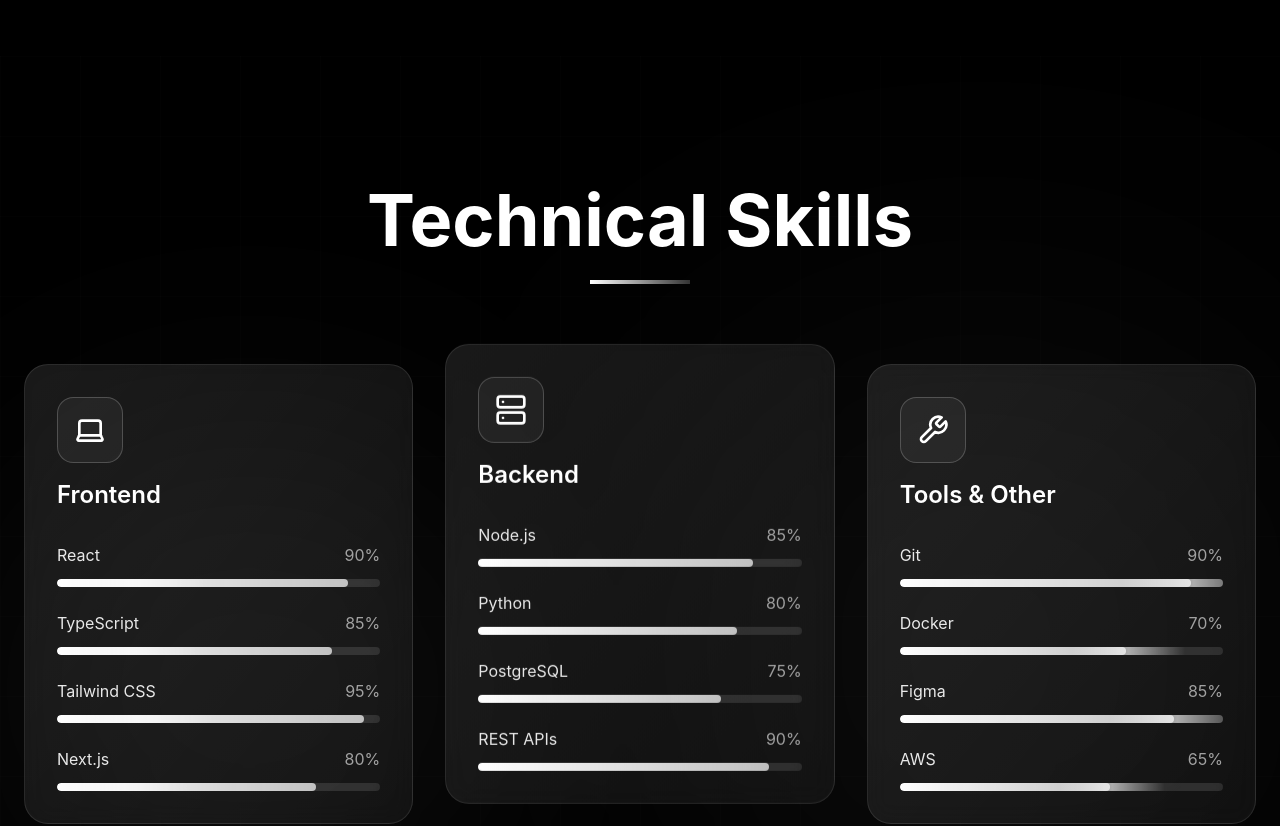
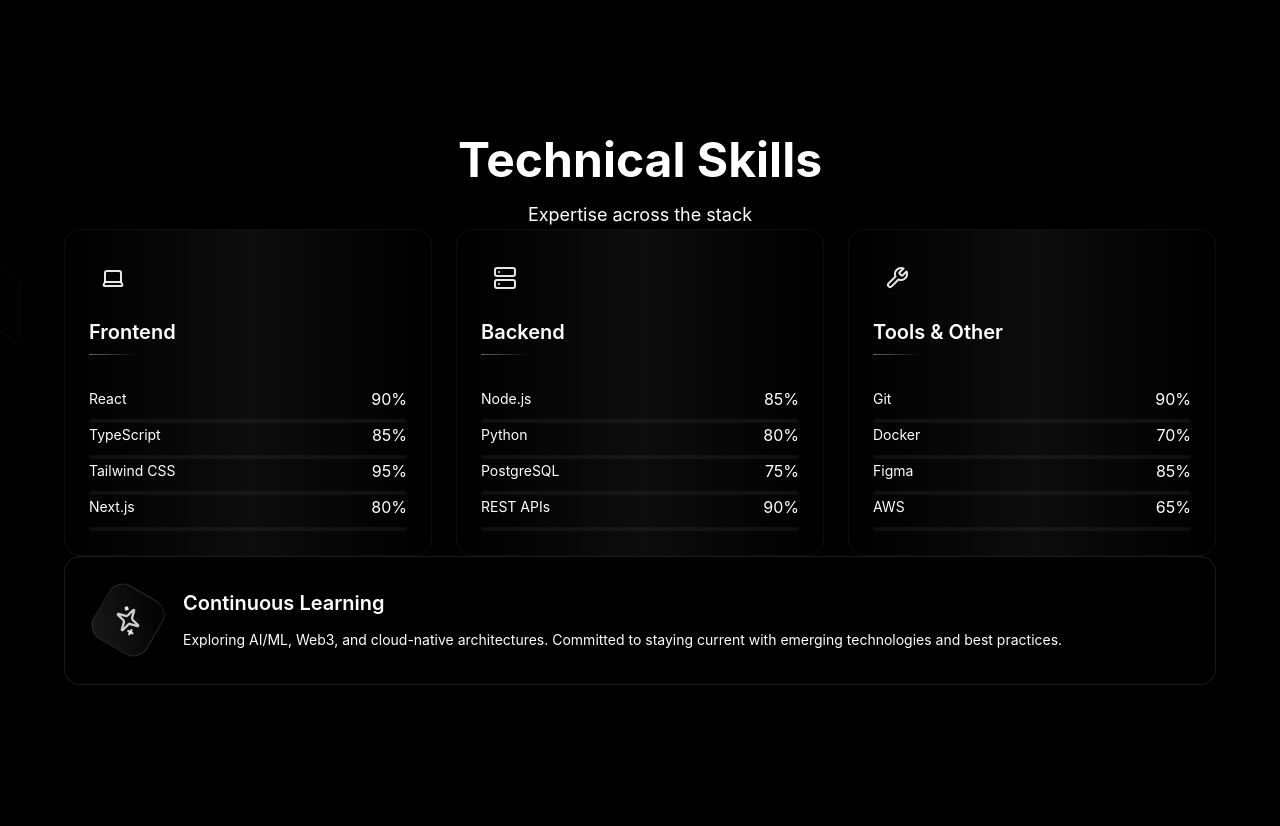
Before and after one commit to MendozaCPE/Portfolio, a React (Vite) app: page / in a window 1280 px wide. Shown: the part 1760-2586 px from the top of the page. Built offline with nearby package versions, Linux system fonts and the light colour scheme.

Commit message:
Skills Section Improve

```diff
--- a/src/components/Skills.tsx
+++ b/src/components/Skills.tsx
@@ -1,21 +1,12 @@
-import { motion, useScroll, useTransform } from 'motion/react';
-import { useRef } from 'react';
+import { motion } from 'motion/react';
 import { Laptop, Server, Wrench, Sparkles } from 'lucide-react';
 
 export function Skills() {
-  const ref = useRef(null);
-  const { scrollYProgress } = useScroll({
-    target: ref,
-    offset: ['start end', 'end start'],
-  });
-
-  const y = useTransform(scrollYProgress, [0, 1], [150, -150]);
-
     const skillCategories = [
         {
             category: 'Frontend',
             icon: Laptop,
-      color: 'from-blue-500/20 to-cyan-500/20',
+            color: 'from-blue-500 via-blue-600 to-cyan-500',
             skills: [
                 { name: 'React', level: 90 },
                 { name: 'TypeScript', level: 85 },
@@ -26,7 +17,7 @@
         {
             category: 'Backend',
             icon: Server,
-      color: 'from-green-500/20 to-emerald-500/20',
+            color: 'from-emerald-500 via-emerald-600 to-teal-500',
             skills: [
                 { name: 'Node.js', level: 85 },
                 { name: 'Python', level: 80 },
@@ -37,7 +28,7 @@
         {
             category: 'Tools & Other',
             icon: Wrench,
-      color: 'from-purple-500/20 to-pink-500/20',
+            color: 'from-violet-500 via-violet-600 to-purple-500',
             skills: [
                 { name: 'Git', level: 90 },
                 { name: 'Docker', level: 70 },
@@ -48,109 +39,103 @@
     ];
 
     return (
-    <section id="skills" ref={ref} className="min-h-screen py-32 px-6 relative overflow-hidden">
-      {/* Enhanced background elements */}
-      <div className="absolute top-1/4 right-0 w-[600px] h-[600px] bg-white/5 blur-[150px] rounded-full"></div>
-      <div className="absolute bottom-1/4 left-0 w-[500px] h-[500px] bg-white/5 blur-[130px] rounded-full"></div>
+        <section id="skills" className="min-h-screen py-20 px-4 relative bg-black overflow-hidden">
+            {/* Subtle background effects */}
+            <div className="absolute inset-0 bg-gradient-to-b from-black via-gray-900/10 to-black"></div>
+            <div className="absolute inset-0 bg-[radial-gradient(ellipse_at_center,rgba(120,120,120,0.1)_0%,transparent_70%)]"></div>
 
-      {/* Grid pattern */}
-      <div className="absolute inset-0 bg-[linear-gradient(rgba(255,255,255,0.02)_1px,transparent_1px),linear-gradient(90deg,rgba(255,255,255,0.02)_1px,transparent_1px)] bg-[size:80px_80px] opacity-50"></div>
-
-      <div className="max-w-7xl mx-auto relative z-10">
+            <div className="max-w-6xl mx-auto relative z-10">
+                {/* Header */}
                 <motion.div
-          initial={{ opacity: 0, x: -50 }}
-          whileInView={{ opacity: 1, x: 0 }}
-          viewport={{ once: true }}
-          transition={{ duration: 0.8 }}
-          className="mb-20 text-center"
+                    initial={{ opacity: 0, y: 20 }}
+                    whileInView={{ opacity: 1, y: 0 }}
+                    viewport={{ once: true, margin: "-100px" }}
+                    transition={{ duration: 0.6 }}
+                    className="mb-16 text-center"
                 >
-          <h2 className="text-5xl md:text-7xl mb-6">Technical Skills</h2>
-          <motion.div
-            initial={{ width: 0 }}
-            whileInView={{ width: '100px' }}
-            viewport={{ once: true }}
-            transition={{ duration: 0.8, delay: 0.2 }}
-            className="h-1 bg-gradient-to-r from-white to-white/20 mx-auto"
-          ></motion.div>
+                    <h2 className="text-4xl md:text-5xl font-light mb-4 tracking-tight">
+                        Technical Skills
+                    </h2>
+                    <p className="text-gray-400 text-lg font-light">
+                        Expertise across the stack
+                    </p>
                 </motion.div>
 
-        <div className="grid md:grid-cols-3 gap-8 mb-20">
+                {/* Skill Cards */}
+                <div className="grid md:grid-cols-3 gap-6 mb-16">
                     {skillCategories.map((category, categoryIndex) => (
                         <motion.div
                             key={category.category}
-              initial={{ opacity: 0, y: 50 }}
+                            initial={{ opacity: 0, y: 40 }}
                             whileInView={{ opacity: 1, y: 0 }}
                             viewport={{ once: true }}
-              transition={{ duration: 0.6, delay: categoryIndex * 0.2 }}
-              style={{ y: categoryIndex === 1 ? y : undefined }}
-              className="relative group"
+                            transition={{ duration: 0.5, delay: categoryIndex * 0.1 }}
+                            className="relative"
                         >
                             <motion.div
                                 whileHover={{
-                  scale: 1.03,
-                  rotateY: 5,
-                  boxShadow: '0 30px 60px rgba(255,255,255,0.15)'
+                                    y: -8,
+                                    transition: { duration: 0.2 }
                                 }}
-                transition={{ duration: 0.3 }}
-                className="border border-white/10 bg-gradient-to-br from-white/10 to-white/5 backdrop-blur-md rounded-3xl p-8 h-full relative overflow-hidden"
-                style={{ transformStyle: 'preserve-3d' }}
+                                className="relative h-full border border-white/5 bg-gradient-to-b from-white/[0.02] to-white/[0.01] backdrop-blur-sm rounded-2xl p-6 overflow-hidden group"
                             >
-                {/* Gradient overlay */}
-                <div className={`absolute inset-0 bg-gradient-to-br ${category.color} opacity-0 group-hover:opacity-100 transition-opacity duration-500`}></div>
+                                {/* Animated border gradient */}
+                                <div className="absolute inset-0 bg-gradient-to-r from-transparent via-white/5 to-transparent -translate-x-full group-hover:translate-x-full transition-transform duration-1000"></div>
 
-                {/* Icon header */}
+                                {/* Category header */}
                                 <div className="relative z-10 mb-8">
                                     <motion.div
-                    whileHover={{ rotate: 360, scale: 1.1 }}
-                    transition={{ duration: 0.6 }}
-                    className="inline-flex p-4 border border-white/20 bg-white/5 rounded-xl mb-4"
+                                        whileHover={{ rotate: 180, scale: 1.1 }}
+                                        transition={{ duration: 0.4 }}
+                                        className="inline-flex mb-4"
                                     >
-                    <category.icon size={32} />
+                                        <div className={`p-3 rounded-xl bg-gradient-to-br ${category.color} bg-opacity-10`}>
+                                            <category.icon size={24} className="text-white/90" />
+                                        </div>
                                     </motion.div>
-                  <h3 className="text-2xl">{category.category}</h3>
+                                    <h3 className="text-xl font-medium mb-2">{category.category}</h3>
+                                    <div className="h-px w-12 bg-gradient-to-r from-white/40 to-transparent"></div>
                                 </div>
 
-                {/* Skills list */}
-                <div className="space-y-6 relative z-10">
+                                {/* Skills with progress bars */}
+                                <div className="space-y-5 relative z-10">
                                     {category.skills.map((skill, skillIndex) => (
                                         <div key={skill.name}>
-                      <div className="flex justify-between mb-3">
-                        <span className="text-white/90">{skill.name}</span>
+                                            <div className="flex justify-between items-center mb-2">
+                                                <span className="text-sm font-light text-gray-300">{skill.name}</span>
                                                 <motion.span
                                                     initial={{ opacity: 0 }}
                                                     whileInView={{ opacity: 1 }}
                                                     viewport={{ once: true }}
-                          transition={{ delay: categoryIndex * 0.2 + skillIndex * 0.1 + 0.5 }}
-                          className="text-white/60"
+                                                    transition={{ delay: skillIndex * 0.1 + 0.3 }}
+                                                    className="text-xs text-gray-400 font-mono"
                                                 >
                                                     {skill.level}%
                                                 </motion.span>
                                             </div>
-                      <div className="h-2 bg-white/10 rounded-full overflow-hidden backdrop-blur-sm">
+                                            <div className="h-1 bg-white/5 rounded-full overflow-hidden">
                                                 <motion.div
                                                     initial={{ width: 0 }}
                                                     whileInView={{ width: `${skill.level}%` }}
                                                     viewport={{ once: true }}
                                                     transition={{
-                            duration: 1.2,
-                            delay: categoryIndex * 0.2 + skillIndex * 0.1,
-                            ease: 'easeOut'
+                                                        duration: 1,
+                                                        delay: skillIndex * 0.1 + 0.2,
+                                                        ease: "easeOut"
                                                     }}
-                          className="h-full bg-gradient-to-r from-white to-white/70 relative rounded-full"
+                                                    className={`h-full bg-gradient-to-r ${category.color} relative`}
                                                 >
+                                                    {/* Shimmer effect */}
                                                     <motion.div
-                            animate={{
-                              x: ['-100%', '200%'],
-                            }}
+                                                        animate={{ x: ['0%', '100%'] }}
                                                         transition={{
                                                             duration: 2,
                                                             repeat: Infinity,
-                              ease: 'linear',
-                              delay: categoryIndex * 0.5,
+                                                            ease: "linear",
+                                                            delay: skillIndex * 0.2
                                                         }}
-                            className="absolute inset-0 bg-gradient-to-r from-transparent via-white/60 to-transparent"
-                            style={{ width: '50%' }}
-                          ></motion.div>
+                                                        className="absolute inset-0 bg-gradient-to-r from-transparent via-white/30 to-transparent"
+                                                    />
                                                 </motion.div>
                                             </div>
                                         </div>
@@ -161,67 +146,66 @@
                     ))}
                 </div>
 
-        {/* Additional Skills Section */}
+                {/* Learning Section */}
                 <motion.div
-          initial={{ opacity: 0, y: 50 }}
-          whileInView={{ opacity: 1, y: 0 }}
-          viewport={{ once: true }}
-          transition={{ duration: 0.8 }}
+                    initial={{ opacity: 0, scale: 0.95 }}
+                    whileInView={{ opacity: 1, scale: 1 }}
+                    viewport={{ once: true, margin: "-50px" }}
+                    transition={{ duration: 0.5 }}
                     className="relative"
                 >
+                    <div className="border border-white/10 bg-gradient-to-br from-white/[0.02] to-transparent backdrop-blur-sm rounded-2xl p-8 overflow-hidden">
+                        {/* Subtle gradient overlay */}
+                        <div className="absolute inset-0 bg-gradient-to-r from-white/5 via-transparent to-white/5 opacity-0 group-hover:opacity-100 transition-opacity duration-500"></div>
+
+                        <div className="relative z-10 flex flex-col md:flex-row items-center gap-6">
                             <motion.div
-            whileHover={{ scale: 1.01 }}
-            className="border border-white/10 bg-gradient-to-br from-white/10 to-white/5 backdrop-blur-md rounded-3xl p-10 md:p-12 relative overflow-hidden"
+                                animate={{ rotate: [0, 360] }}
+                                transition={{ duration: 20, repeat: Infinity, ease: "linear" }}
+                                className="p-4 rounded-xl bg-gradient-to-br from-white/5 to-white/10 border border-white/10"
                             >
-            <div className="absolute inset-0 bg-gradient-to-br from-white/10 via-transparent to-transparent"></div>
-
-            <div className="relative z-10 flex flex-col md:flex-row items-center gap-8">
-              <motion.div
-                whileHover={{ rotate: 360 }}
-                transition={{ duration: 0.8 }}
-                className="p-6 border border-white/20 bg-white/5 rounded-2xl"
-              >
-                <Sparkles size={48} />
+                                <Sparkles size={28} className="text-white/80" />
                             </motion.div>
 
                             <div className="flex-1 text-center md:text-left">
-                <h3 className="text-2xl md:text-3xl mb-4">Always Learning</h3>
-                <p className="text-white/60">
-                  Constantly exploring new technologies and frameworks. Currently diving deep into
-                  AI/ML, Web3, and advanced cloud architectures to stay ahead of the curve.
+                                <h3 className="text-xl font-medium mb-3">Continuous Learning</h3>
+                                <p className="text-gray-400 text-sm font-light leading-relaxed">
+                                    Exploring AI/ML, Web3, and cloud-native architectures.
+                                    Committed to staying current with emerging technologies and best practices.
                                 </p>
                             </div>
                         </div>
-          </motion.div>
+                    </div>
                 </motion.div>
             </div>
 
-      {/* Floating 3D elements */}
+            {/* Floating geometric elements */}
+            <motion.div
+                animate={{
+                    rotateY: [0, 360],
+                    rotateX: [0, 180]
+                }}
+                transition={{
+                    duration: 40,
+                    repeat: Infinity,
+                    ease: "linear"
+                }}
+                className="absolute top-1/4 -left-10 w-20 h-20 border border-white/5 rounded-lg"
+                style={{ transformStyle: 'preserve-3d' }}
+            />
+
             <motion.div
                 animate={{
                     rotateZ: [0, 360],
+                    scale: [1, 1.1, 1]
                 }}
                 transition={{
                     duration: 30,
                     repeat: Infinity,
-          ease: 'linear',
+                    ease: "linear"
                 }}
-        className="absolute -bottom-20 -left-20 w-40 h-40 border border-white/5"
-        style={{ transform: 'rotateX(60deg) rotateY(60deg)' }}
-      ></motion.div>
-
-      <motion.div
-        animate={{
-          rotateX: [0, 360],
-          rotateZ: [0, -360],
-        }}
-        transition={{
-          duration: 25,
-          repeat: Infinity,
-          ease: 'linear',
-        }}
-        className="absolute top-1/3 right-10 w-24 h-24 border border-white/5 rounded-full"
-      ></motion.div>
+                className="absolute bottom-1/4 -right-8 w-16 h-16 border border-white/5 rounded-full"
+            />
         </section>
     );
 }
--- /dev/null
+++ b/src/vite-env.d.ts
@@ -0,0 +1,31 @@
+/// <reference types="vite/client" />
+
+declare module '*.png' {
+    const value: string;
+    export default value;
+}
+
+declare module '*.jpg' {
+    const value: string;
+    export default value;
+}
+
+declare module '*.jpeg' {
+    const value: string;
+    export default value;
+}
+
+declare module '*.gif' {
+    const value: string;
+    export default value;
+}
+
+declare module '*.svg' {
+    const value: string;
+    export default value;
+}
+
+declare module '*.webp' {
+    const value: string;
+    export default value;
+}
```
Lines whose indentation alone changed are shown as unchanged.
